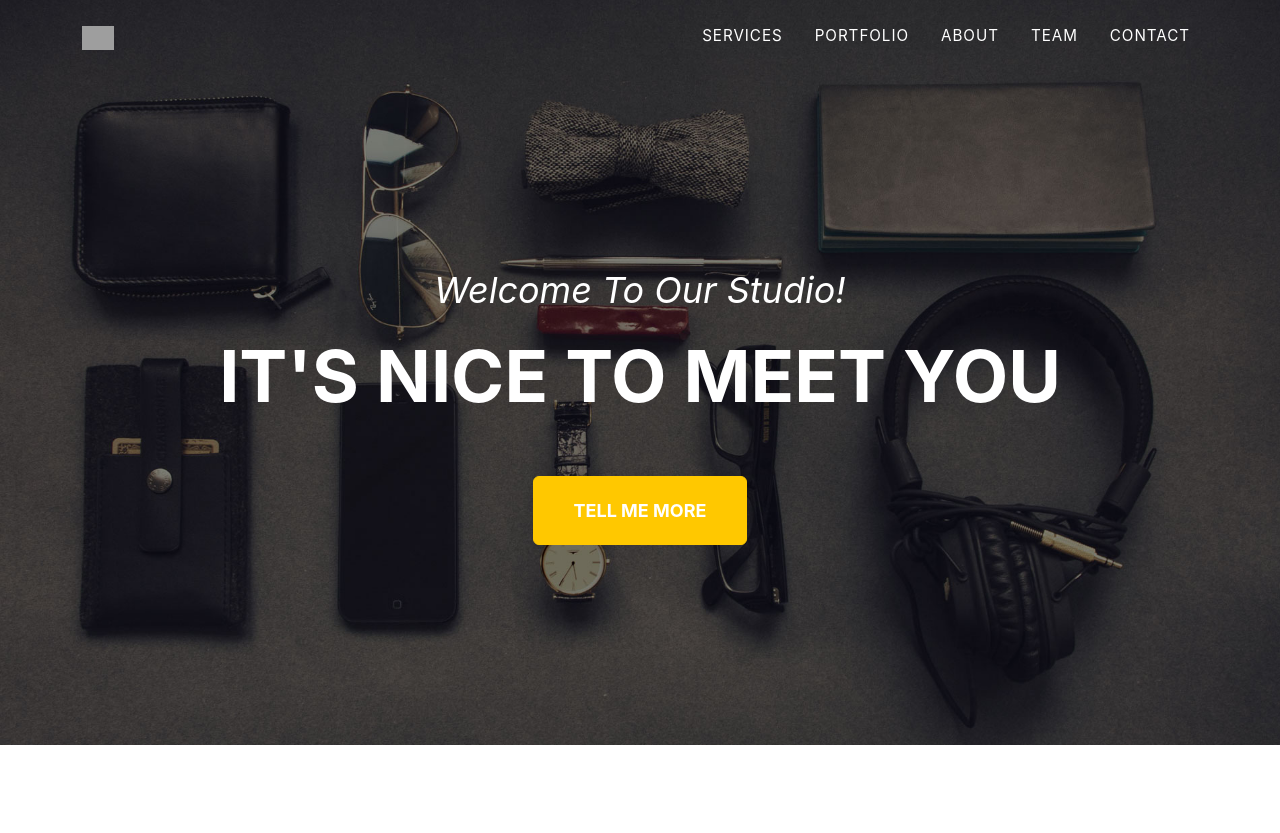
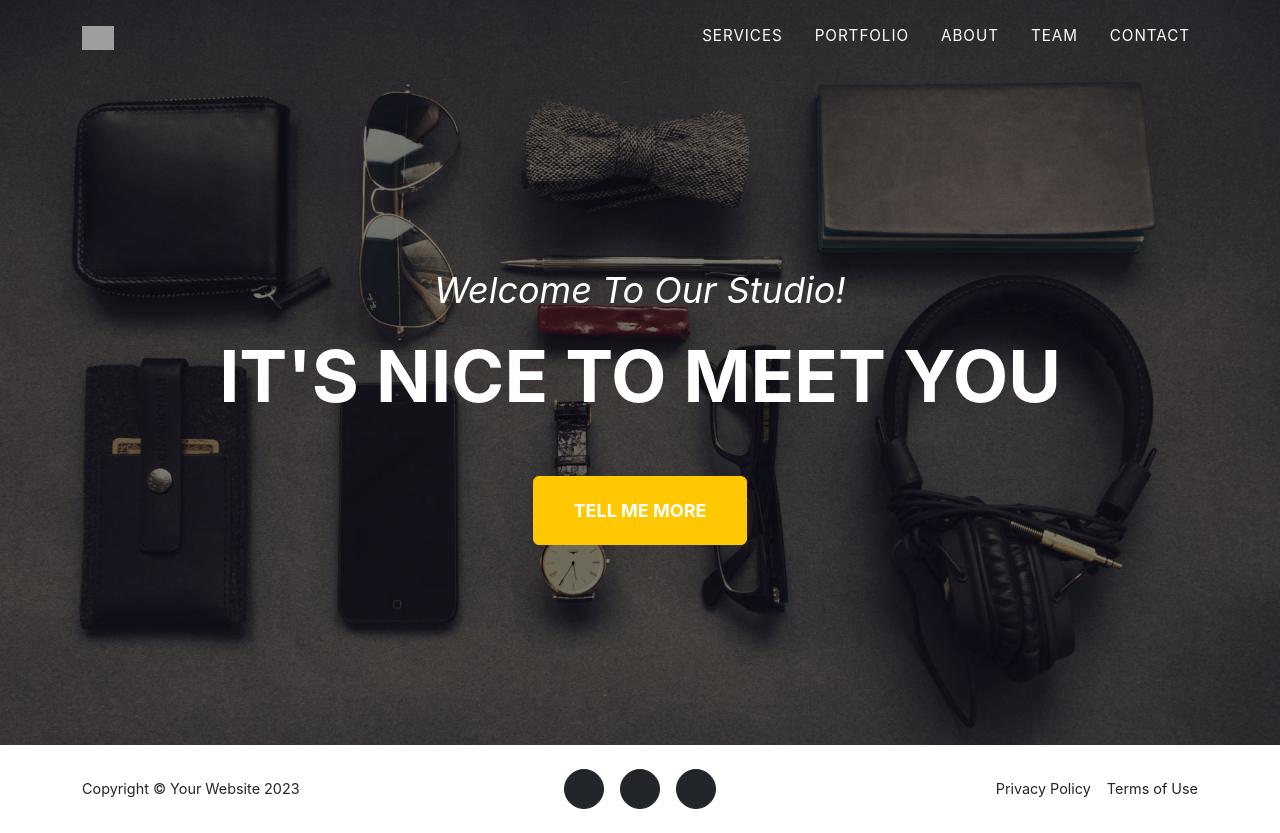
Before and after one commit to Sam12354/SoftUni-React-Exam-App, a React (Vite) app in the folder client/: page / in a window 1280 px wide. Before the commit the page ends 800 px from the top, so only its background shows below. Built offline with nearby package versions, Linux system fonts and the light colour scheme; grey boxes are pictures that could not be loaded.

Commit message:
Adding Footer

```diff
--- a/client/src/App.jsx
+++ b/client/src/App.jsx
@@ -1,11 +1,13 @@
 import Header from "./components/header/Header"
 import Home from "./components/home/Home"
+import Footer from "./components/footer/Footer"
 
 function App() {
     return (
         <div id="page-top">
             <Header />
             <Home />
+            <Footer />
         </div>
     )
 }
--- /dev/null
+++ b/client/src/components/footer/Footer.jsx
@@ -0,0 +1,22 @@
+export default function Footer() {
+    return (
+        <>
+            <footer class="footer py-4">
+                <div class="container">
+                    <div class="row align-items-center">
+                        <div class="col-lg-4 text-lg-start">Copyright &copy; Your Website 2023</div>
+                        <div class="col-lg-4 my-3 my-lg-0">
+                            <a class="btn btn-dark btn-social mx-2" href="#!" aria-label="Twitter"><i class="fab fa-twitter"></i></a>
+                            <a class="btn btn-dark btn-social mx-2" href="#!" aria-label="Facebook"><i class="fab fa-facebook-f"></i></a>
+                            <a class="btn btn-dark btn-social mx-2" href="#!" aria-label="LinkedIn"><i class="fab fa-linkedin-in"></i></a>
+                        </div>
+                        <div class="col-lg-4 text-lg-end">
+                            <a class="link-dark text-decoration-none me-3" href="#!">Privacy Policy</a>
+                            <a class="link-dark text-decoration-none" href="#!">Terms of Use</a>
+                        </div>
+                    </div>
+                </div>
+            </footer>
+        </>
+    )
+}
```
Also changed, not shown: client/onlineStore.html (+4 -4 lines).
